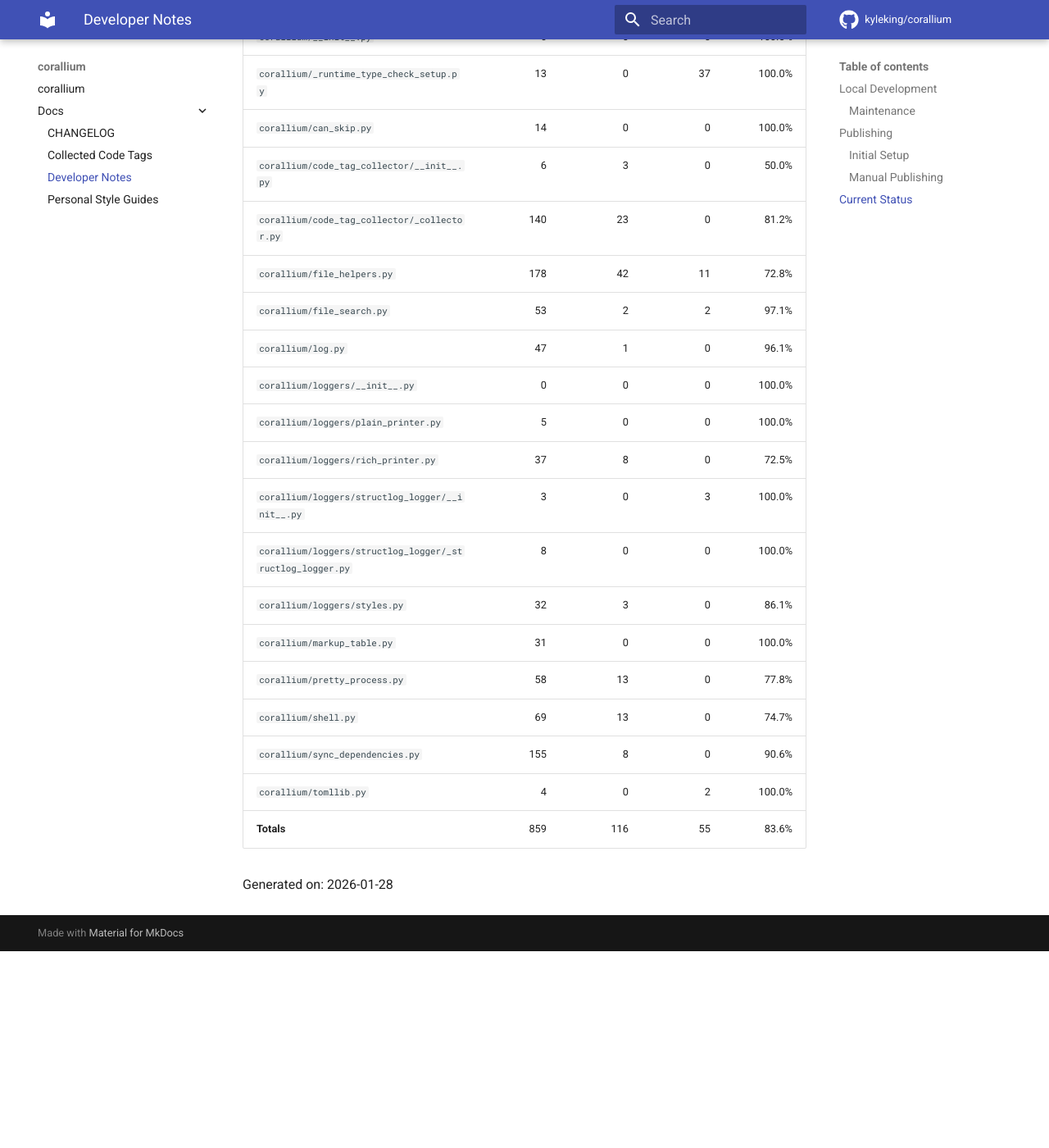
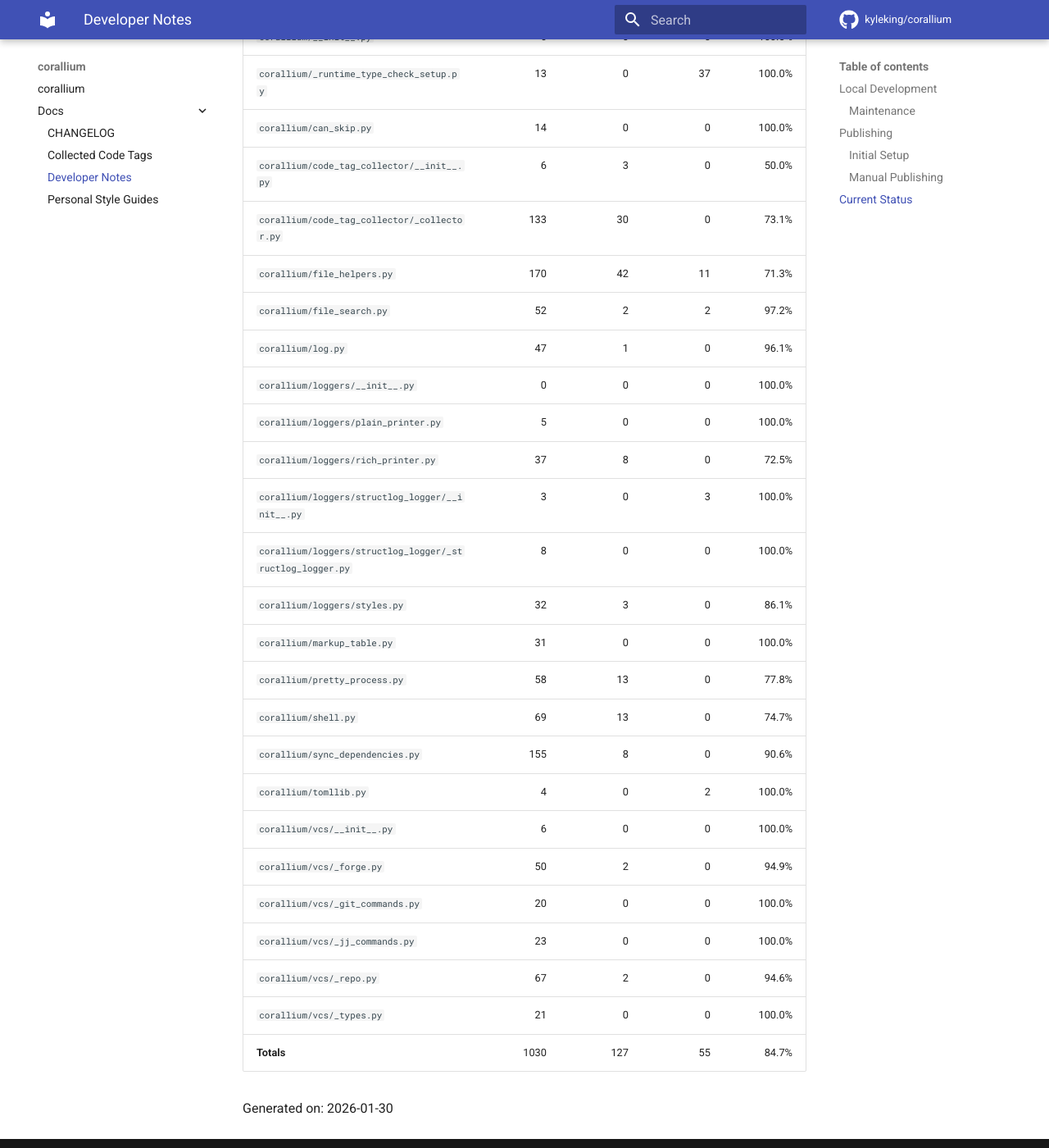
Before and after one commit to KyleKing/corallium, an MkDocs documentation site: the page built from docs/docs/DEVELOPER_GUIDE.md, in a window 1280 px wide and 1400 px high, scrolled down 1573 px. Shown: the whole window at 82% size. Built offline with MkDocs 1.6.1 and Material for MkDocs 9.7.7, drawn with Linux system fonts in a browser that asks for light colours; comment, search, counter and statistics services are not loaded; before the commit the page ends 2733 px from its top, so only the background shows below that.

```diff
--- a/corallium/__init__.py
+++ b/corallium/__init__.py
@@ -3,7 +3,7 @@
 
 from ._runtime_type_check_setup import configure_runtime_type_checking_mode
 
-__version__ = '2.3.0rc0'
+__version__ = '2.3.0rc1'
 __pkg_name__ = 'corallium'
 
 configure_runtime_type_checking_mode()
--- a/docs/docs/DEVELOPER_GUIDE.md
+++ b/docs/docs/DEVELOPER_GUIDE.md
@@ -75,9 +75,9 @@ uv publish
 | `corallium/_runtime_type_check_setup.py`                  | 13         | 0       | 37       | 100.0%   |
 | `corallium/can_skip.py`                                   | 14         | 0       | 0        | 100.0%   |
 | `corallium/code_tag_collector/__init__.py`                | 6          | 3       | 0        | 50.0%    |
-| `corallium/code_tag_collector/_collector.py`              | 140        | 23      | 0        | 81.2%    |
-| `corallium/file_helpers.py`                               | 178        | 42      | 11       | 72.8%    |
-| `corallium/file_search.py`                                | 53         | 2       | 2        | 97.1%    |
+| `corallium/code_tag_collector/_collector.py`              | 133        | 30      | 0        | 73.1%    |
+| `corallium/file_helpers.py`                               | 170        | 42      | 11       | 71.3%    |
+| `corallium/file_search.py`                                | 52         | 2       | 2        | 97.2%    |
 | `corallium/log.py`                                        | 47         | 1       | 0        | 96.1%    |
 | `corallium/loggers/__init__.py`                           | 0          | 0       | 0        | 100.0%   |
 | `corallium/loggers/plain_printer.py`                      | 5          | 0       | 0        | 100.0%   |
@@ -90,7 +90,13 @@ uv publish
 | `corallium/shell.py`                                      | 69         | 13      | 0        | 74.7%    |
 | `corallium/sync_dependencies.py`                          | 155        | 8       | 0        | 90.6%    |
 | `corallium/tomllib.py`                                    | 4          | 0       | 2        | 100.0%   |
-| **Totals**                                                | 859        | 116     | 55       | 83.6%    |
+| `corallium/vcs/__init__.py`                               | 6          | 0       | 0        | 100.0%   |
+| `corallium/vcs/_forge.py`                                 | 50         | 2       | 0        | 94.9%    |
+| `corallium/vcs/_git_commands.py`                          | 20         | 0       | 0        | 100.0%   |
+| `corallium/vcs/_jj_commands.py`                           | 23         | 0       | 0        | 100.0%   |
+| `corallium/vcs/_repo.py`                                  | 67         | 2       | 0        | 94.6%    |
+| `corallium/vcs/_types.py`                                 | 21         | 0       | 0        | 100.0%   |
+| **Totals**                                                | 1030       | 127     | 55       | 84.7%    |
 
-Generated on: 2026-01-28
+Generated on: 2026-01-30
 <!-- {cte} -->
--- a/pyproject.toml
+++ b/pyproject.toml
@@ -42,7 +42,7 @@ maintainers = []
 name = "corallium"
 readme = "docs/README.md"
 requires-python = ">=3.10.11"
-version = "2.3.0rc0"
+version = "2.3.0rc1"
 
 [project.urls]
 "Bug Tracker" = "https://github.com/kyleking/corallium/issues"
@@ -51,7 +51,7 @@ version = "2.3.0rc0"
 "Repository" = "https://github.com/kyleking/corallium"
 
 [tool.commitizen]
-version = "2.3.0rc0"
+version = "2.3.0rc1"
 version_files = ["corallium/__init__.py:^__version", "pyproject.toml:^version"]
 
 [tool.mypy]
```
Also changed, not shown: docs/docs/CHANGELOG.md (+7 -0 lines).
